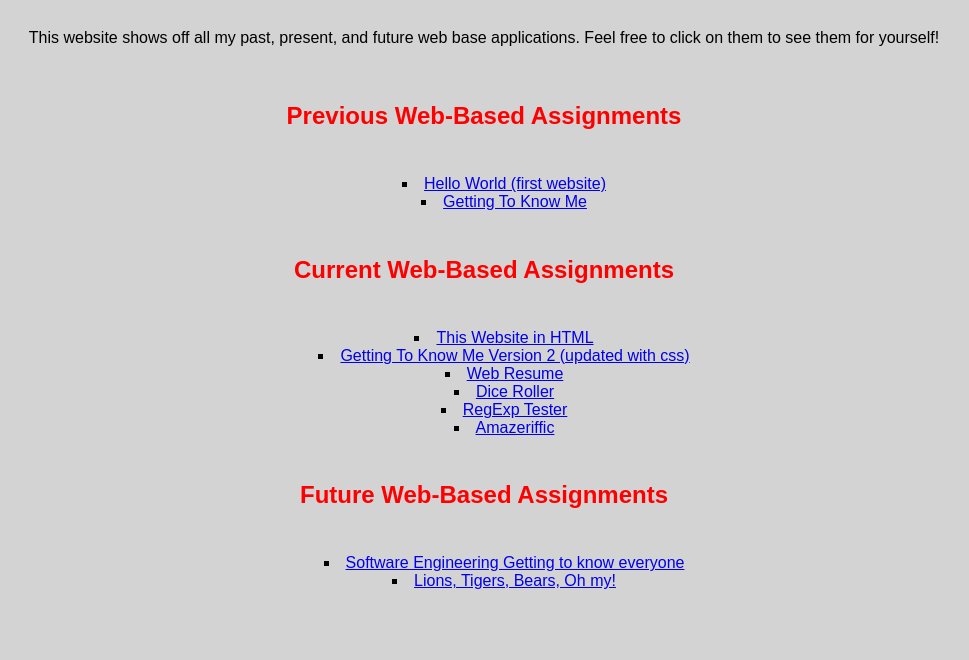
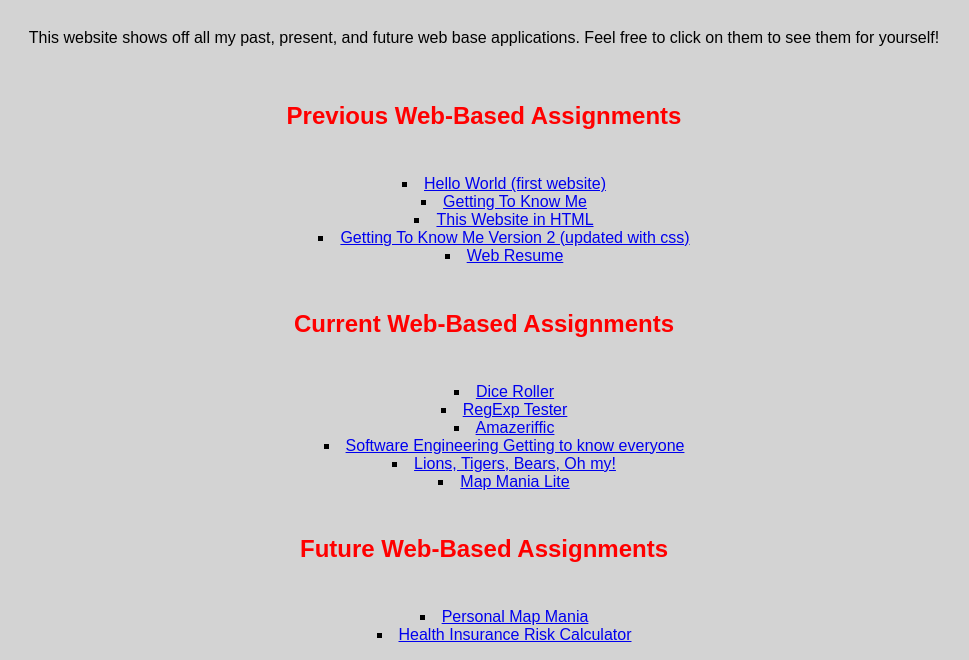
Before and after one commit to MattEspinos/assignment-portfolio-nodejs, a website: page client/index.html in a window 1280 px wide. Shown: the part 141-801 px from the top of the page, without its empty margins (156-1125 px from the left). Drawn offline with Linux system fonts and the light colour scheme.

Commit message:
Updated to Sprint 4

```diff
--- a/client/index.html
+++ b/client/index.html
@@ -26,23 +26,26 @@
         <ul class="square-list">
             <li><a href="hello-world.html">Hello World (first website)</a> </li>
             <li><a href="getting-to-know-me.html">Getting To Know Me</a> </li>
+            <li><a href="index.html">This Website in HTML</a> </li>
+            <li><a href="getting-to-know-me-version-2.html">Getting To Know Me Version 2 (updated with css)</a> </li>
+            <li><a href="https://victorious-sand-0f494e510.1.azurestaticapps.net/">Web Resume</a> </li>
             </ul>
 
         <h2>Current Web-Based Assignments</h2>
 
         <ul class="square-list">
-            <li><a href="index.html">This Website in HTML</a> </li>
-            <li><a href="getting-to-know-me-version-2.html">Getting To Know Me Version 2 (updated with css)</a> </li>
-            <li><a href="https://victorious-sand-0f494e510.1.azurestaticapps.net/">Web Resume</a> </li>
             <li><a href="https://blue-ocean-0f31a2010.1.azurestaticapps.net">Dice Roller</a> </li>
             <li><a href="regexp.html">RegExp Tester</a> </li>
             <li><a href="https://mango-ground-0c5e30310.2.azurestaticapps.net">Amazeriffic</a> </li>
+            <li><a href="https://titanicswimteam.azurewebsites.net/">Software Engineering Getting to know everyone</a></li>
+            <li><a href="https://node-js-lions-tigers-bears-oh-my-me.azurewebsites.net">Lions, Tigers, Bears, Oh my!</a></li>
+            <li><a href="https://map-mania-me.azurewebsites.net">Map Mania Lite</a></li>
             </ul>
 
         <h2>Future Web-Based Assignments</h2>
         <ul class="square-list">
-            <li><a href="https://titanicswimteam.azurewebsites.net/">Software Engineering Getting to know everyone</a></li>
-            <li><a href="https://node-js-lions-tigers-bears-oh-my-me.azurewebsites.net">Lions, Tigers, Bears, Oh my!</a></li>
+            <li><a href="https://map-mania-final-me.azurewebsites.net">Personal Map Mania</a></li>
+            <li><a href="https://orange-dune-0f2c22310.2.azurestaticapps.net">Health Insurance Risk Calculator</a></li>
             </ul>
 
     </body>
```
